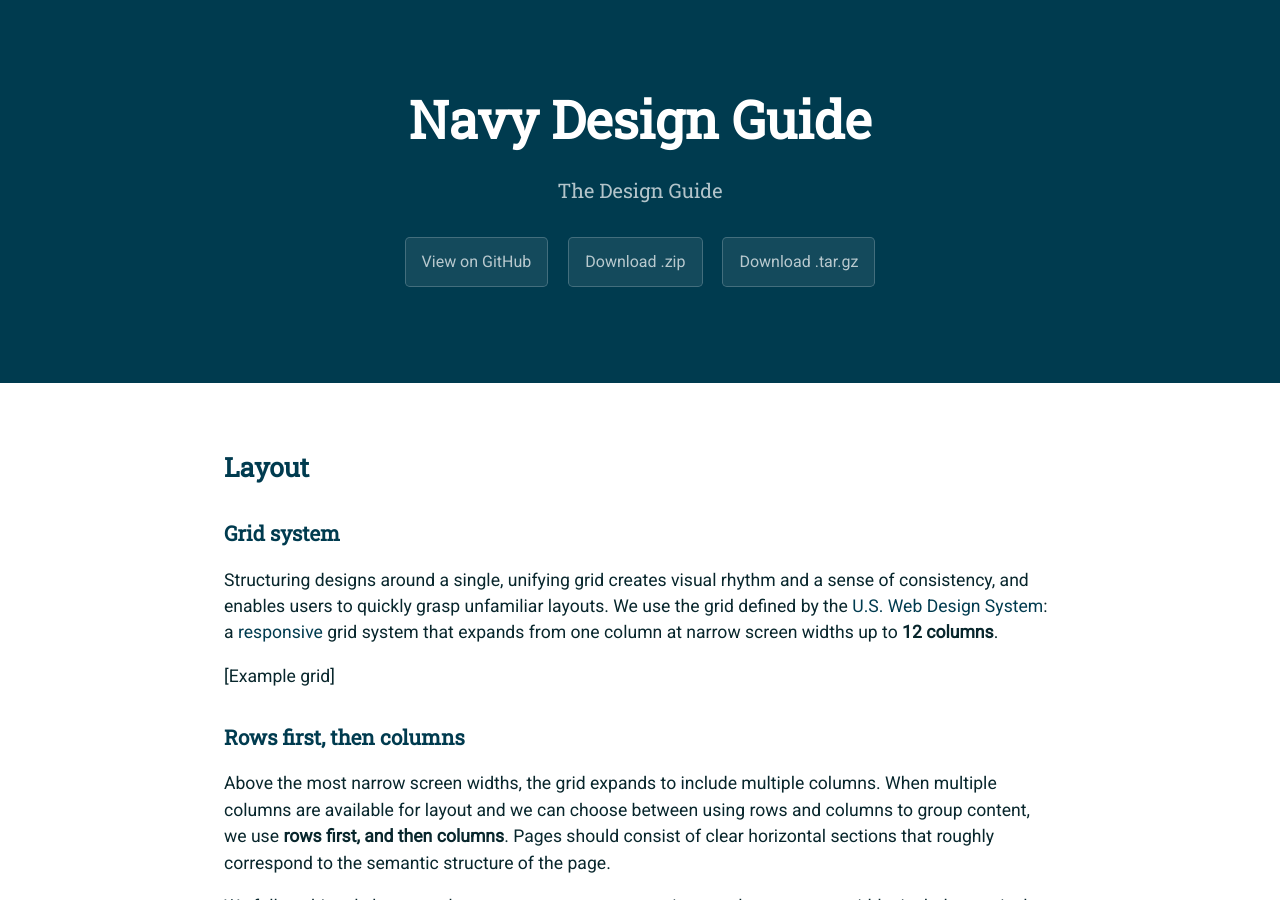
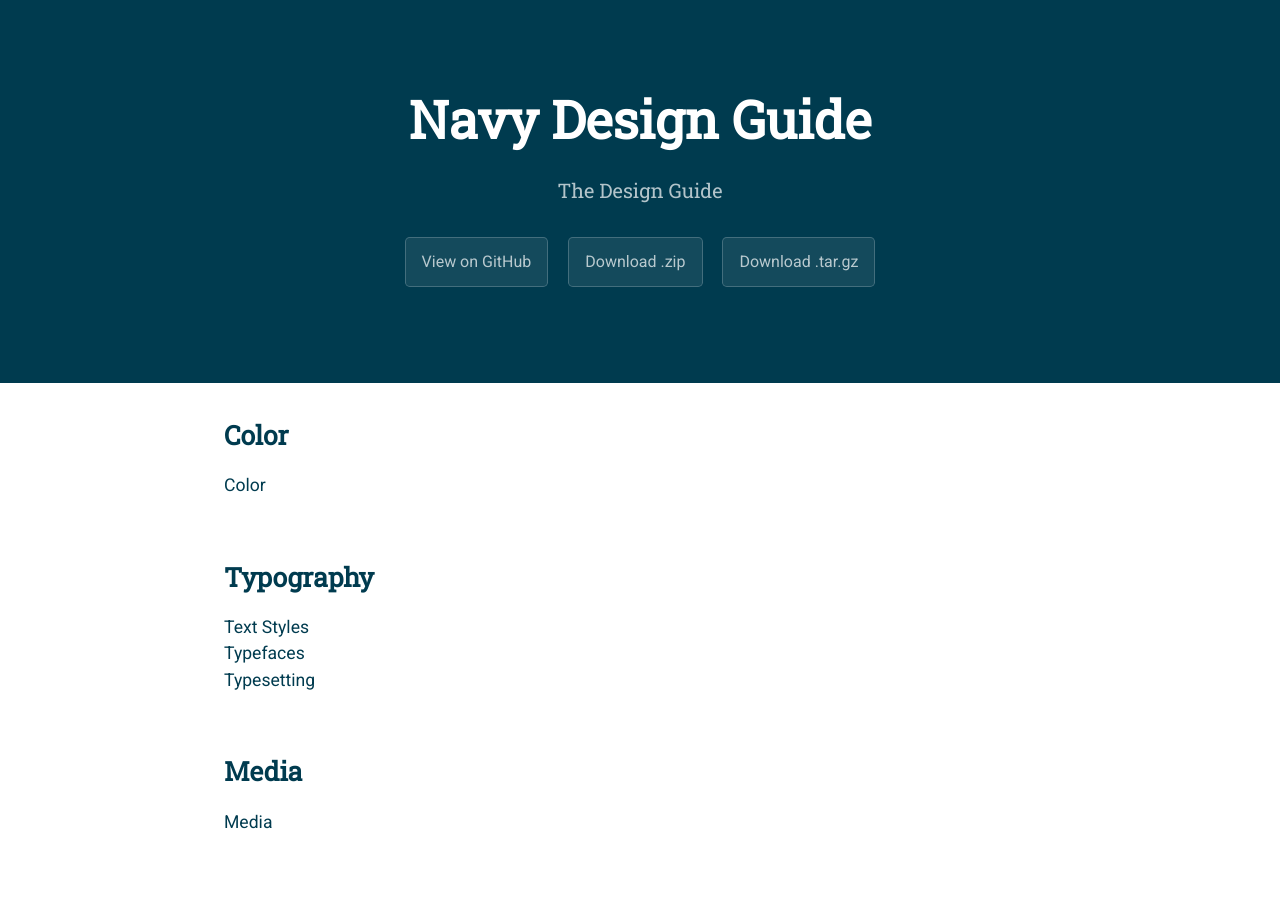
Before and after one commit to usnavy/Navy-Design-Guide, a Jekyll site: the page built from layout.md, in a window 1280 px wide and 900 px high. Built offline with Jekyll 4.4.1, drawn with Linux system fonts in a browser that asks for light colours; our own code applies the rules of GitHub Pages for plain Markdown files.

Commit message:
Update layout.md

```diff
--- a/layout.md
+++ b/layout.md
@@ -1,4 +1,20 @@
-<a id="layout"></a>
+## Color<br>
+[Color](/color.md)<br>
+<br>
+
+## Typography<br>
+[Text Styles](/text-styles.md)<br>
+[Typefaces](/typefaces.md)<br>
+[Typesetting](/typesetting.md)<br>
+<br>
+
+## Media<br>
+[Media](/media.md)<br>
+<br>
+
+## Layout<br>
+[Layout](/layout.md)<br>
+<br>
 
 ## Layout
 
```
